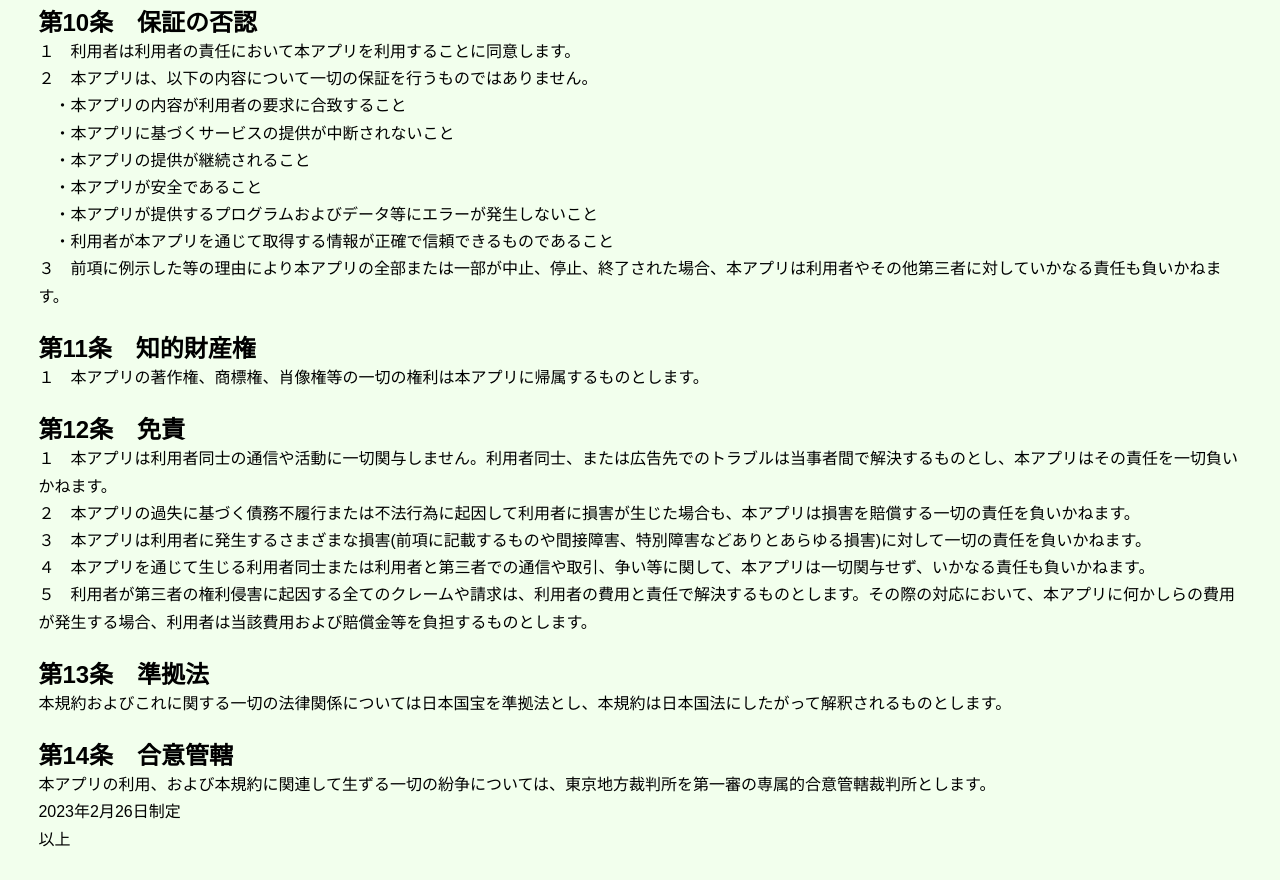
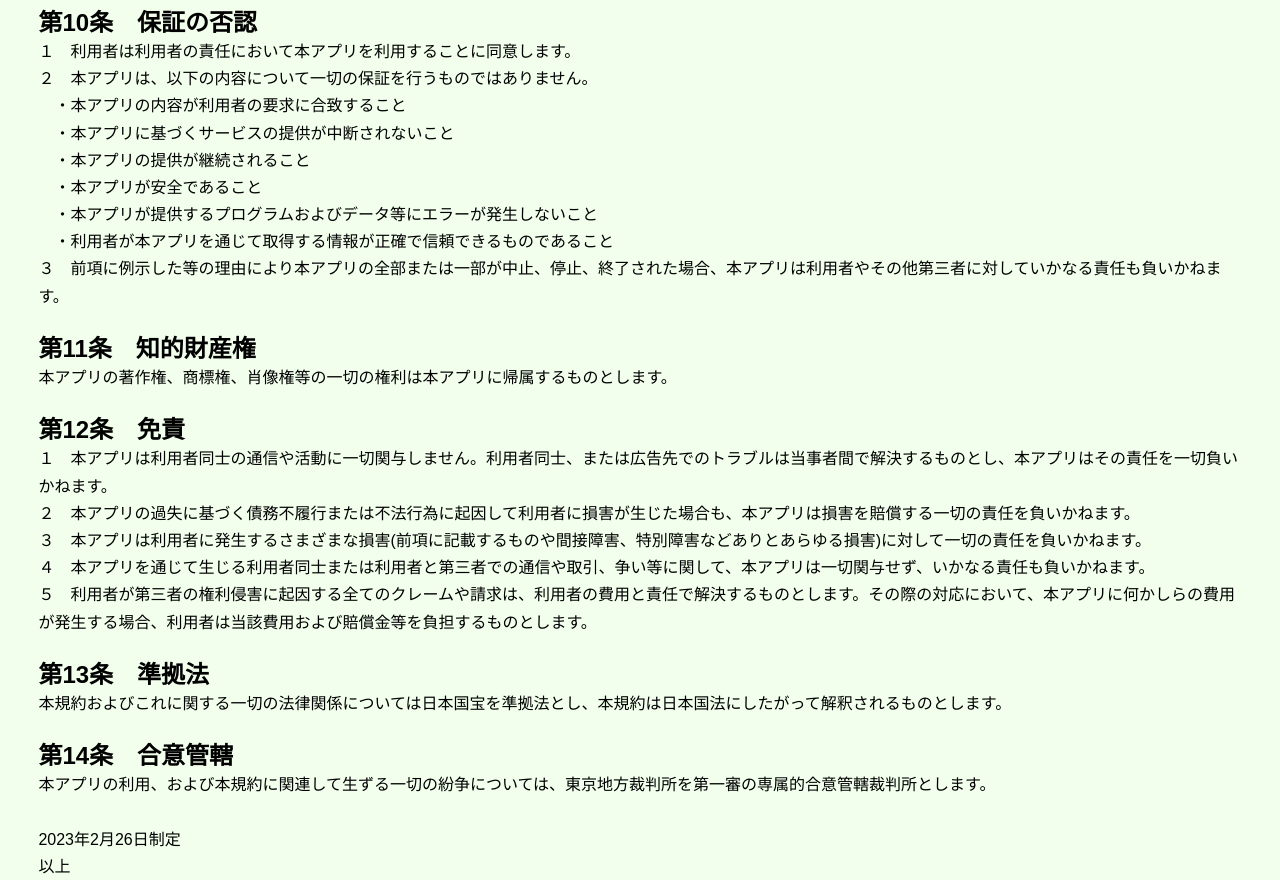
Before and after one commit to aiidu/onlyone, a plain HTML site: page terms-of-use.html in a window 1280 px wide. Shown: the part 2605-3485 px from the top of the page. Before the commit the page ends 3458 px from the top, so only its background shows below. Drawn offline with Linux system fonts and the light colour scheme.

Commit message:
Update terms-of-use.html

```diff
--- a/terms-of-use.html
+++ b/terms-of-use.html
@@ -98,7 +98,7 @@
       <p>３　前項に例示した等の理由により本アプリの全部または一部が中止、停止、終了された場合、本アプリは利用者やその他第三者に対していかなる責任も負いかねます。</p>
 
       <h2>第11条　知的財産権</h2>
-      <p>１　本アプリの著作権、商標権、肖像権等の一切の権利は本アプリに帰属するものとします。</p>
+      <p>本アプリの著作権、商標権、肖像権等の一切の権利は本アプリに帰属するものとします。</p>
 
       <h2>第12条　免責</h2>
       <p>１　本アプリは利用者同士の通信や活動に一切関与しません。利用者同士、または広告先でのトラブルは当事者間で解決するものとし、本アプリはその責任を一切負いかねます。</p>
@@ -111,7 +111,7 @@
       <p>本規約およびこれに関する一切の法律関係については日本国宝を準拠法とし、本規約は日本国法にしたがって解釈されるものとします。</p>
 
       <h2>第14条　合意管轄</h2>
-      <p>本アプリの利用、および本規約に関連して生ずる一切の紛争については、東京地方裁判所を第一審の専属的合意管轄裁判所とします。</p>
+      <p>本アプリの利用、および本規約に関連して生ずる一切の紛争については、東京地方裁判所を第一審の専属的合意管轄裁判所とします。<br><br></p>
 
       <p>2023年2月26日制定</p>
       <p>以上</p>
```
